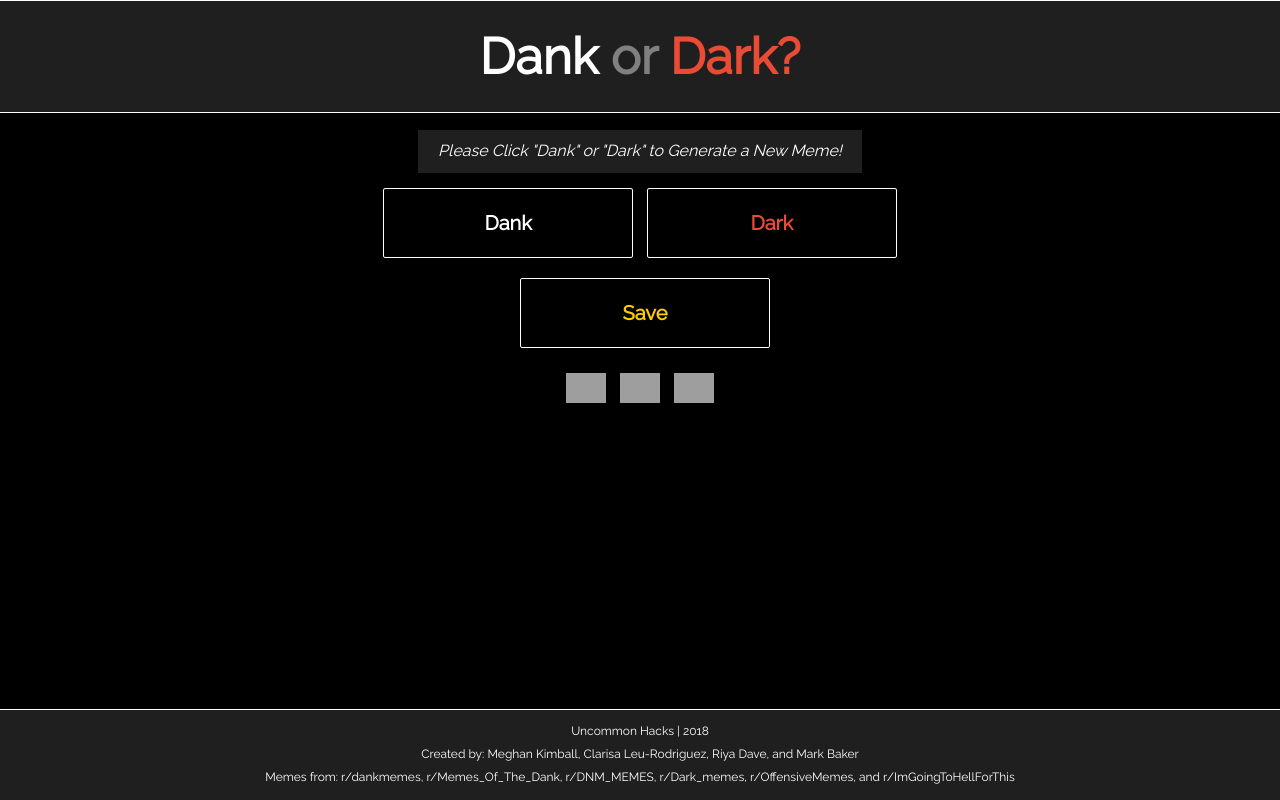
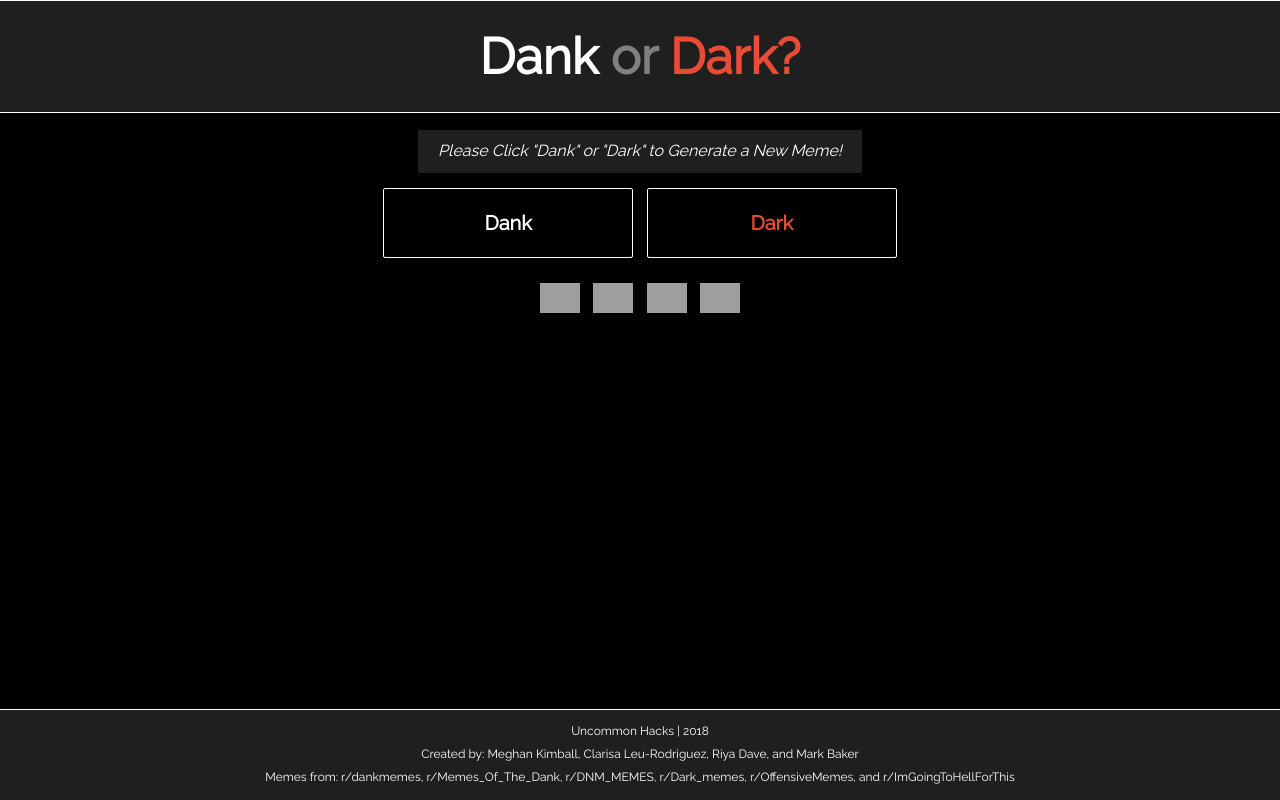
Before and after one commit to clarisaleu/Dank-Or-Dark, a plain HTML site: page index.html in a window 1280 px wide. Drawn offline with nearby package versions, Linux system fonts and the light colour scheme; grey boxes are pictures that could not be loaded.

Commit message:
Update index.html
added new button for Reddit and removed save button

```diff
--- a/index.html
+++ b/index.html
@@ -39,11 +39,6 @@
 		<a class="button" id="dark" onclick="loadImageDark()" role="button">
 			<b><font color=E94B35> Dark </font></b>
 		</a></p>
-		<p>
-		<a class = "divider"/>
-		<a class = "button" href=thisurl download>
-			<b> <font color=#ffcc00> Save </font></b>
-		</a></p>
 </div>
 <div id="share-buttons">
 
@@ -60,6 +55,11 @@
     <!-- Twitter -->
     <a href="https://twitter.com/share?url=https://dankordark.com&amp;text=Look%20at%20these%20memes%20!%20&amp;hashtags=dankordarkmemes" target="_blank">
         <img src="https://simplesharebuttons.com/images/somacro/twitter.png" alt="Twitter" />
+    </a>
+
+    <!-- Reddit -->
+    <a href="http://reddit.com/submit?url=https://dankordark.com&amp;title=Epic Meme I found on Dank or Dark" target="_blank">
+        <img src="https://simplesharebuttons.com/images/somacro/reddit.png" alt="Reddit" />
     </a>
 
 </div>
@@ -85,8 +85,5 @@
 	crossorigin="anonymous"></script>
 	<script src="https://maxcdn.bootstrapcdn.com/bootstrap/3.3.5/js/bootstrap.min.js"></script>
 	<script src="main.js"></script>
-	<script>
-		var thisurl = getURL();
-  document.querySelector("url").innerHTML=thisurl; </script>
 </body>
 </html>
```
